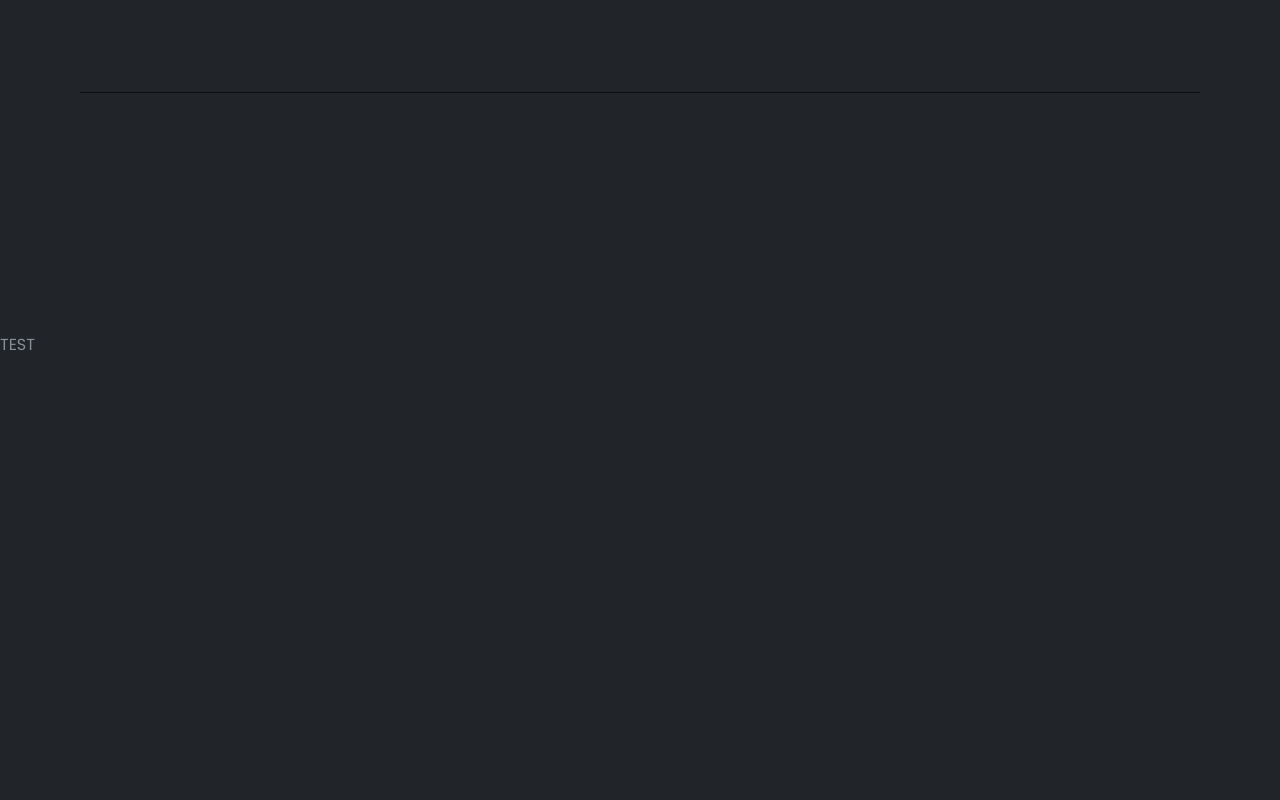
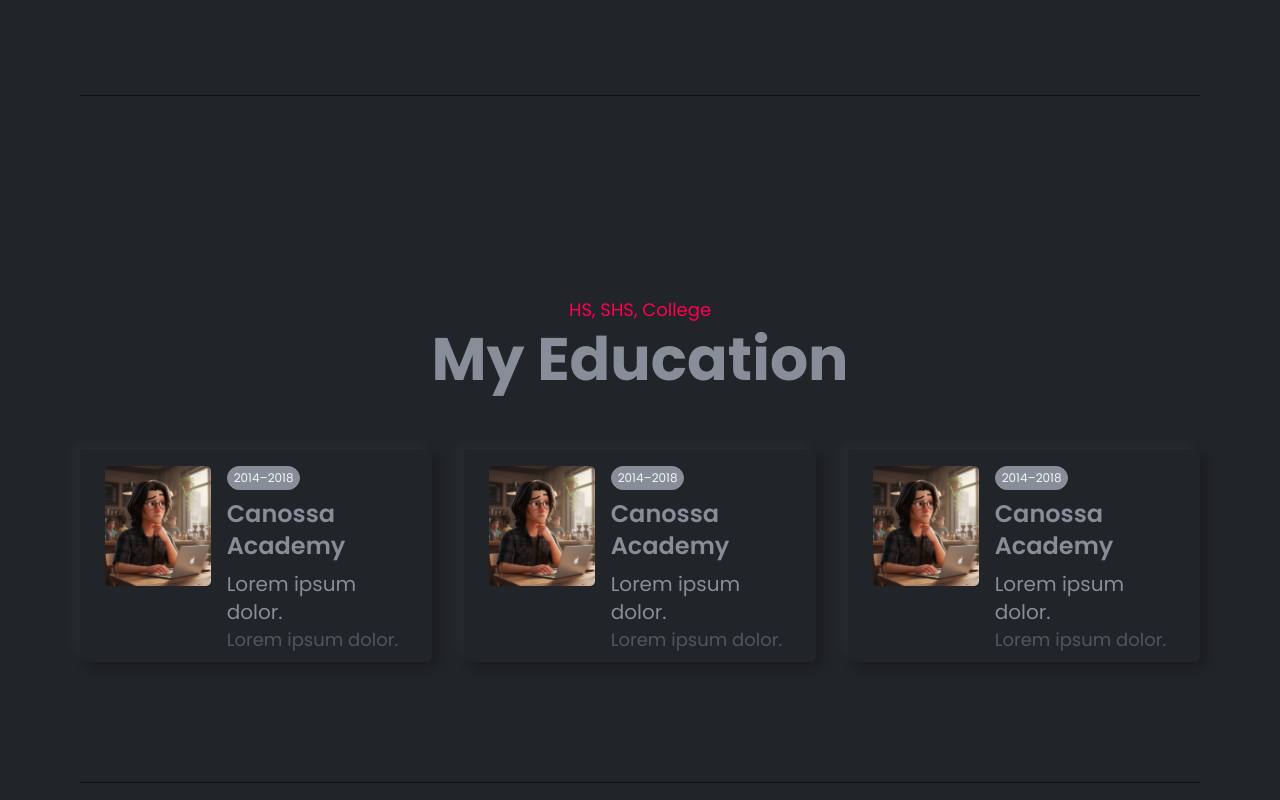
Before and after one commit to itzjmbruhhh/itzjmbruhhh-portfolio, a React (Vite) app in the folder frontend/: page / in a window 1280 px wide. Shown: the part 1460-2260 px from the top of the page. Built offline with nearby package versions, Linux system fonts and the light colour scheme.

Commit message:
fixed experience.tsx tailwind directives for readability 2

```diff
--- a/frontend/src/App.tsx
+++ b/frontend/src/App.tsx
@@ -1,5 +1,6 @@
 import './App.css'
 import Navbar from './components/Navbar'
+import Education from './pages/Education'
 import Experience from './pages/Experience'
 import Home from './pages/Home'
 
@@ -10,12 +11,8 @@ function App() {
       <Navbar />
       <Home />
       <Experience />
+      <Education />
 
-      <h1 className='mt-[200px]'>TEST</h1>
-
-      <h1 className="mt-[10000px]">Hello</h1>
-
-      <section id='education'></section>
       <h1 className='mt-[200px]'>TEST</h1>
     </>
   )
--- a/frontend/src/pages/Education.tsx
+++ b/frontend/src/pages/Education.tsx
@@ -0,0 +1,99 @@
+import React from "react";
+import "../styles/Experience_Education.css";
+import Image from "../assets/images/home.jpg";
+
+function Education() {
+  return (
+     <section id="education" className="scroll-mt-40 py-10">
+      <div className="wrapper flex flex-col gap-10">
+        {/* Section Heading */}
+        <div className="xl:mb-5">
+          <h3 className="bio">HS, SHS, College</h3>
+          <h1 className="heading flex justify-center">My Education</h1>
+        </div>
+
+        {/* Education Cards Container */}
+        <div className="card-container">
+
+          {/* Single Education Card */}
+          <div className="single-card box-shadow">
+            <div className="content-wrapper">
+              {/* Image Wrapper */}
+              <div className="image-wrapper">
+                <img src={Image} alt="pic" className="image" />
+              </div>
+
+              {/* Info Wrapper */}
+              <div className="info-wrapper">
+                <span className="span">2014–2018</span>
+
+                <h3 className="h3">Canossa Academy</h3>
+
+                <div>
+                  <p className="text-[16px] xl:text-xl">Lorem ipsum dolor.</p>
+                  <p className="text-[14px] xl:text-[18px] text-(--color-body-2)">
+                    Lorem ipsum dolor.
+                  </p>
+                </div>
+              </div>
+            </div>
+          </div>
+          {/* End of Single Education Card */}
+
+          {/* Single Education Card */}
+          <div className="single-card box-shadow">
+            <div className="content-wrapper">
+              {/* Image Wrapper */}
+              <div className="image-wrapper">
+                <img src={Image} alt="pic" className="image" />
+              </div>
+
+              {/* Info Wrapper */}
+              <div className="info-wrapper">
+                <span className="span">2014–2018</span>
+
+                <h3 className="h3">Canossa Academy</h3>
+
+                <div>
+                  <p className="text-[16px] xl:text-xl">Lorem ipsum dolor.</p>
+                  <p className="text-[14px] xl:text-[18px] text-(--color-body-2)">
+                    Lorem ipsum dolor.
+                  </p>
+                </div>
+              </div>
+            </div>
+          </div>
+          {/* End of Single Education Card */}
+
+          {/* Single Education Card */}
+          <div className="single-card box-shadow">
+            <div className="content-wrapper">
+              {/* Image Wrapper */}
+              <div className="image-wrapper">
+                <img src={Image} alt="pic" className="image" />
+              </div>
+
+              {/* Info Wrapper */}
+              <div className="info-wrapper">
+                <span className="span">2014–2018</span>
+
+                <h3 className="h3">Canossa Academy</h3>
+
+                <div>
+                  <p className="text-[16px] xl:text-xl">Lorem ipsum dolor.</p>
+                  <p className="text-[14px] xl:text-[18px] text-(--color-body-2)">
+                    Lorem ipsum dolor.
+                  </p>
+                </div>
+              </div>
+            </div>
+          </div>
+          {/* End of Single Education Card */}
+
+        </div>
+      </div>
+    </section>
+  )
+}
+
+export default Education
--- a/frontend/src/pages/Experience.tsx
+++ b/frontend/src/pages/Experience.tsx
@@ -25,9 +25,9 @@ function Experience() {
 
               {/* Info Wrapper */}
               <div className="info-wrapper">
-                <span>2022–present</span>
+                <span className="span">2022–present</span>
 
-                <h3 className="">Frontend Development</h3>
+                <h3 className="h3">Frontend Development</h3>
 
                 <div>
                   <p className="text-[16px] xl:text-xl">Lorem ipsum dolor.</p>
@@ -50,9 +50,9 @@ function Experience() {
 
               {/* Info Wrapper */}
               <div className="info-wrapper">
-                <span>2022–present</span>
+                <span className="span">2022–present</span>
 
-                <h3 className="">Frontend Development</h3>
+                <h3 className="h3">Frontend Development</h3>
 
                 <div>
                   <p className="text-[16px] xl:text-xl">Lorem ipsum dolor.</p>
@@ -75,9 +75,9 @@ function Experience() {
 
               {/* Info Wrapper */}
               <div className="info-wrapper">
-                <span>2022–present</span>
+                <span className="span">2022–present</span>
 
-                <h3 className="">Frontend Development</h3>
+                <h3 className="h3">Frontend Development</h3>
 
                 <div>
                   <p className="text-[16px] xl:text-xl">Lorem ipsum dolor.</p>
--- a/frontend/src/styles/Experience_Education.css
+++ b/frontend/src/styles/Experience_Education.css
@@ -24,10 +24,10 @@
     @apply flex flex-col gap-2 mt-4 xl:mt-0;
 }
 
-span {
+.span {
     @apply border py-0.5 px-1.5 rounded-3xl text-[12px] border-(--color-body) bg-(--color-body) text-(--color-gray) w-fit;
 }
 
-h3 {
+.h3 {
     @apply text-[18px] xl:text-2xl font-medium xl:font-semibold;
 }
```
